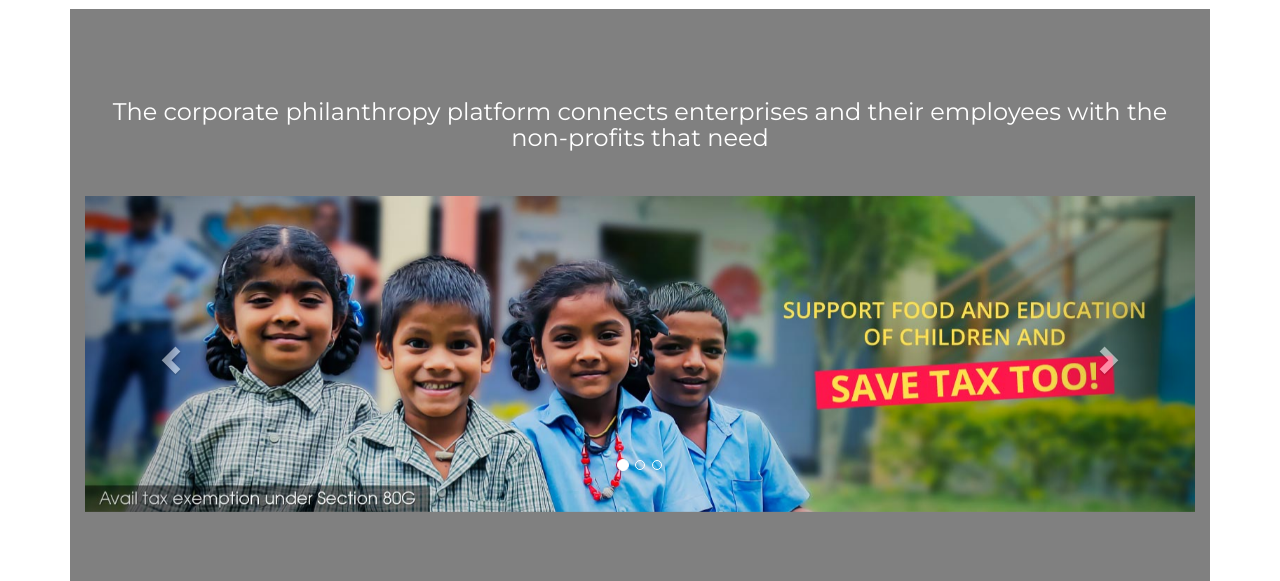
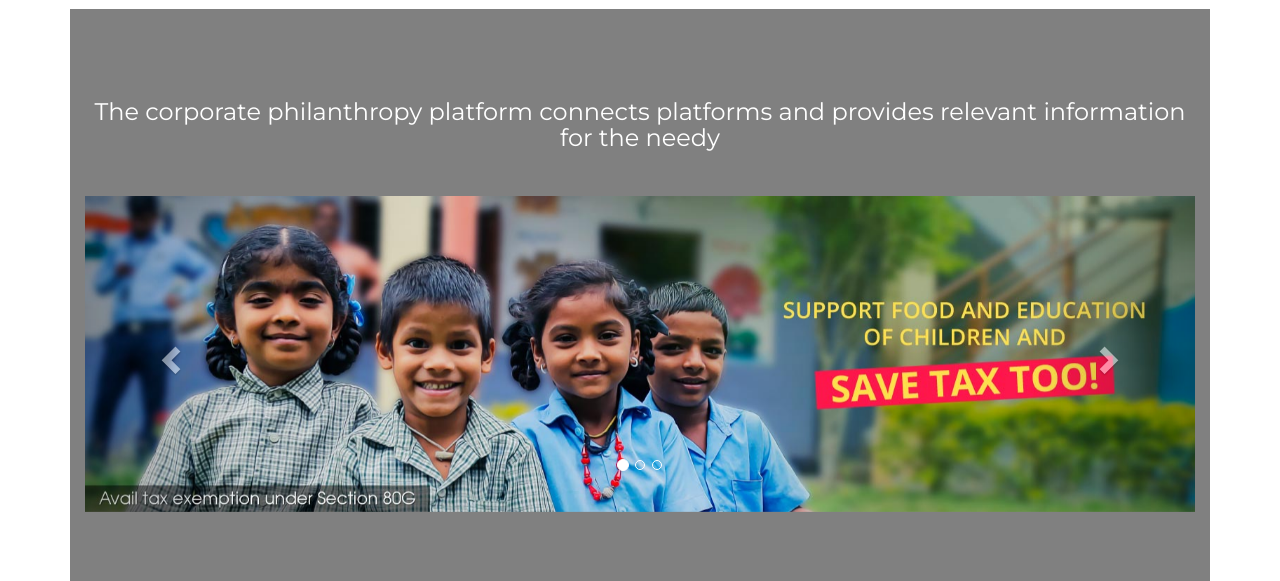
Before and after one commit to cloudclusters2020/NeedifyV1, a Django app: page / in a window 1280 px wide. Shown: the part 164-745 px from the top of the page. Run offline with Django 3.2, Linux system fonts and the light colour scheme; some libraries are stand-ins or nearby versions.

Commit message:
Update index.html

```diff
--- a/djangox/dprojx/templates/dappx/index.html
+++ b/djangox/dprojx/templates/dappx/index.html
@@ -253,7 +253,7 @@ function openCity(evt, cityName) {
 
 <!-- First Container -->
 <div class="container-fluid bg-1 text-center">
-  <h3 class="margin">The corporate philanthropy platform connects enterprises and their employees with the non-profits that need</h3>
+  <h3 class="margin">The corporate philanthropy platform connects platforms and provides relevant information for the needy</h3>
  <div id="myCarousel" class="carousel slide" data-ride="carousel">
   <!-- Indicators -->
   <ol class="carousel-indicators">
```
